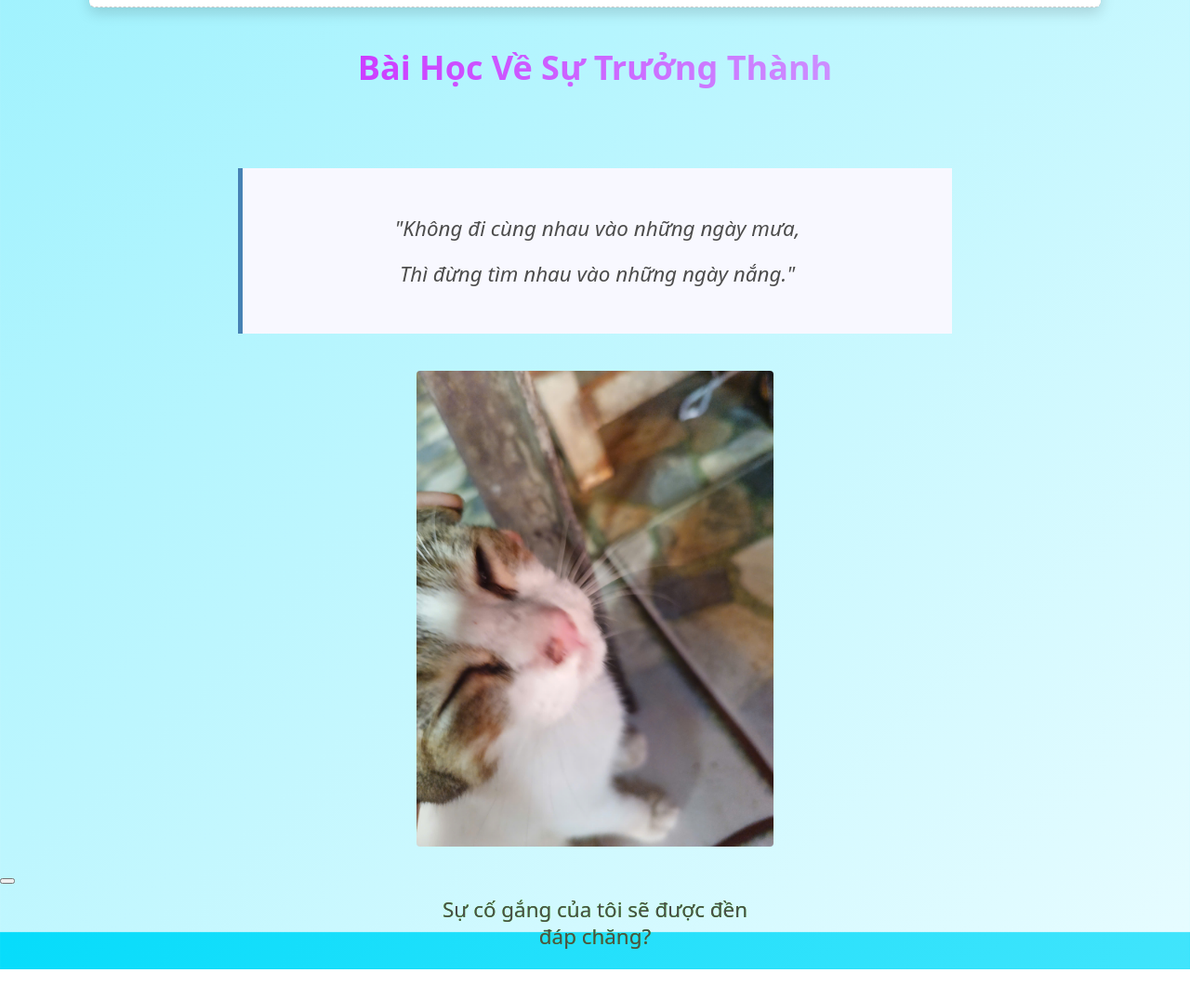
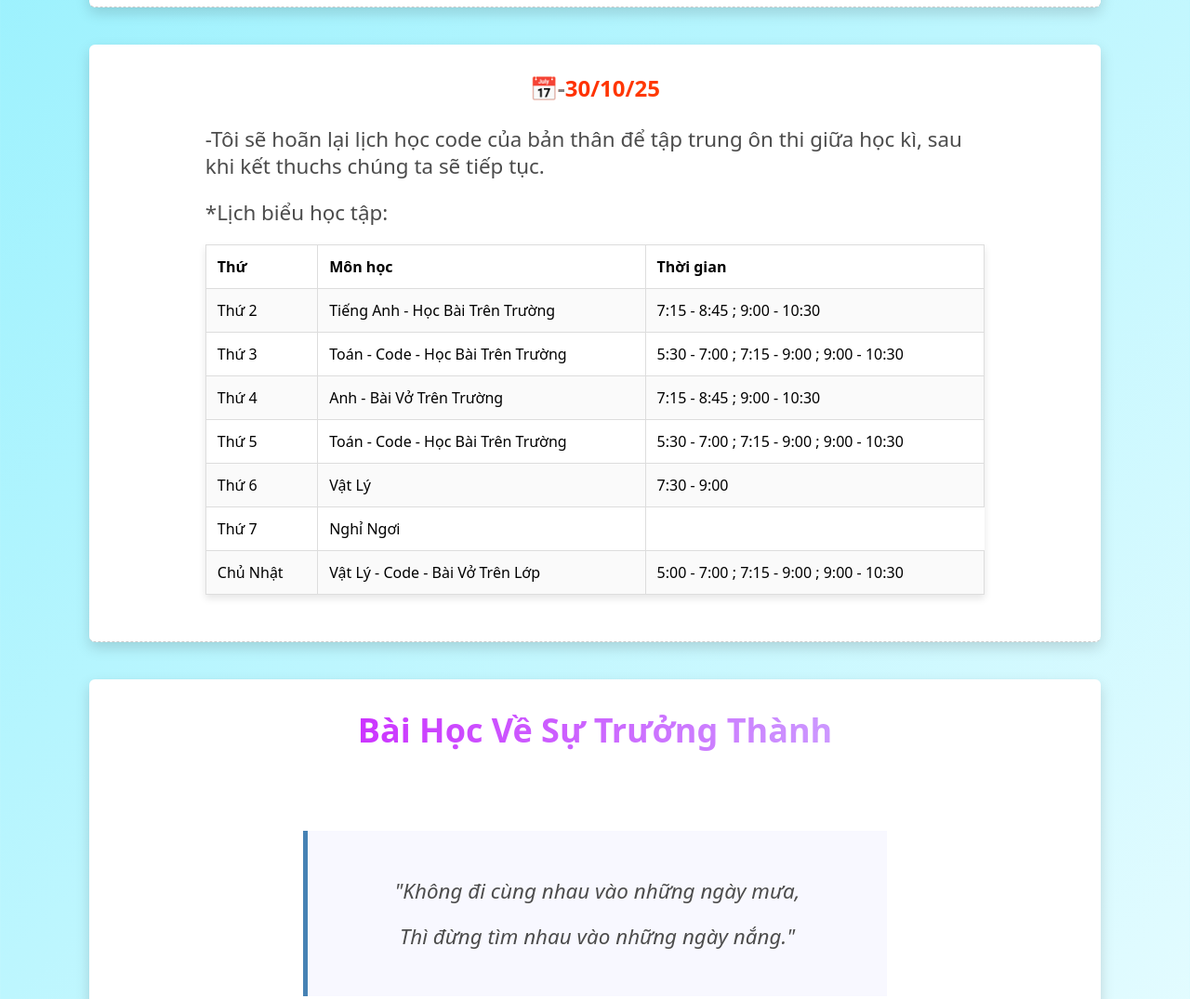
Before and after one commit to duc657401-ai/myweb, a plain HTML site: page index.html in a window 1280 px wide. Shown: the part 3678-4753 px from the top of the page at 93% size. Before the commit the page ends 4721 px from the top, so only its background shows below. Drawn offline with Linux system fonts and the light colour scheme.

Commit message:
Add files via upload

```diff
--- a/index.html
+++ b/index.html
@@ -73,20 +73,106 @@
                      </tr>
                  </table>
                 </article>
+                 <article class="journal-entry">
+              <h3> <span class="l">📅-</span>30/10/25</h3>
+                 <p> -Tôi sẽ hoãn lại lịch học code của bản thân để tập trung ôn thi giữa học kì, sau khi kết thuchs chúng ta sẽ tiếp tục.</p>
+                 <p> *Lịch biểu học tập:<table id="trp">
+                        <tr>
+                            <th id="th1">Thứ</th>
+                            <th id="th1">Môn học</th>
+                            <th id="th1">Thời gian</th>
+                        </tr>
+                        <tr>
+                            <td id="td1">Thứ 2</td>
+                            <td id="td1">Tiếng Anh
+                                -
+                                Học Bài Trên Trường
+                            </td>
+                            <td id="td1">7:15 - 8:45
+                                ;
+                                9:00 - 10:30
+                            </td>
+
+                        </tr>
+                        <tr>
+                            <td id="td1">Thứ 3</td>
+                            <td id="td1">Toán
+                                -
+                                Code
+                                -
+                                Học Bài Trên Trường
+                            </td>
+                            <td id="td1">5:30 - 7:00
+                                ;
+                                7:15 - 9:00
+                                ;
+                                9:00 - 10:30
+                            </td>
+                        </tr>
+                        <tr>
+                            <td id="td1">Thứ 4</td>
+                            <td id="td1">Anh
+                                -
+                                Bài Vở Trên Trường
+                            </td>
+                            <td id="td1">7:15 - 8:45
+                                ;
+                                9:00 - 10:30
+                            </td>
+
+                        </tr>
+                        <tr>
+                            <td id="td1">Thứ 5</td>
+                            <td id="td1">Toán
+                                -
+                                Code
+                                -
+                                Học Bài Trên Trường
+                            </td>
+                            <td id="td1">5:30 - 7:00
+                                ;
+                                7:15 - 9:00
+                                ;
+                                9:00 - 10:30
+                            </td>
+
+                        </tr>
+                        <tr>
+                            <td id="td1">Thứ 6</td>
+                            <td id="td1">Vật Lý</td>
+                            <td id="td1">7:30 - 9:00</td>
+                        </tr>
+                        <tr>
+                            <td id="td1">Thứ 7</td>
+                            <td id="td1">Nghỉ Ngơi</td>
+                        </tr>
+                        <tr>
+                            <td id="td1">Chủ Nhật</td>
+                            <td id="td1">Vật Lý
+                                -
+                                Code
+                                -
+                                Bài Vở Trên Lớp
+                            </td>
+                            <td id="td1">5:00 - 7:00
+                                ;
+                                7:15 - 9:00
+                                ;
+                                9:00 - 10:30
+                            </td>
+
+                        </tr>
+                            </table>
+                 </p>
+                </article>
+     <article class="journal-entry">
      <h6>Bài Học Về Sự Trưởng Thành</h6>
          <blockquote>
                 <span class="t">  <p>"Không đi cùng nhau vào những ngày mưa,</p>
 		                <p>Thì đừng tìm nhau vào những ngày nắng."</p> </span>
          </blockquote>
           </article>
-   </section>
-           <img src="images/pilf.jpg" alt="my cat :3" class="igm">
-         <button class="dieu-uoc" onclick="ltt()";> </button>
-     <div style="text-align: center; margin-top: 30px;"></div>
-         <div class="Ltt" id="dieu-uoc">
-               <h4> ⏔⏔⏔ ꒰Đôi lời<span class="l">😍</span>꒱ ⏔⏔⏔</h4>
-                   <p>Này Hồng Ân, <span class="gradient-word">Tôi THÍCH cậu</span>, làm người thương của tôi nhé! </p>
-          </div>
+        </section>
        <footer>
               <span class="g1"><p>Sự cố gắng của tôi sẽ được đền đáp chăng?</p></span>
        </footer>
--- a/style/fixed_styles.css
+++ b/style/fixed_styles.css
@@ -220,3 +220,24 @@ th, td {
     color: transparent;
     font-weight: bold;
 }
+.tb1 {
+ width: 100%;
+    border-collapse: collapse;
+    font-family: Arial, sans-serif;
+    margin: 20px auto;
+}
+
+.th1, .td1 {
+    border: 1px solid #E0E0E0;
+    padding: 10px 15px;
+    text-align: left;
+}
+tr:nth-child(even) {
+    background-color: #FAFAFA;
+}
+
+.th1 {
+    background-color: #F0F8FF;
+    color: #4A4A4A;
+    font-weight: bold;
+}
```
